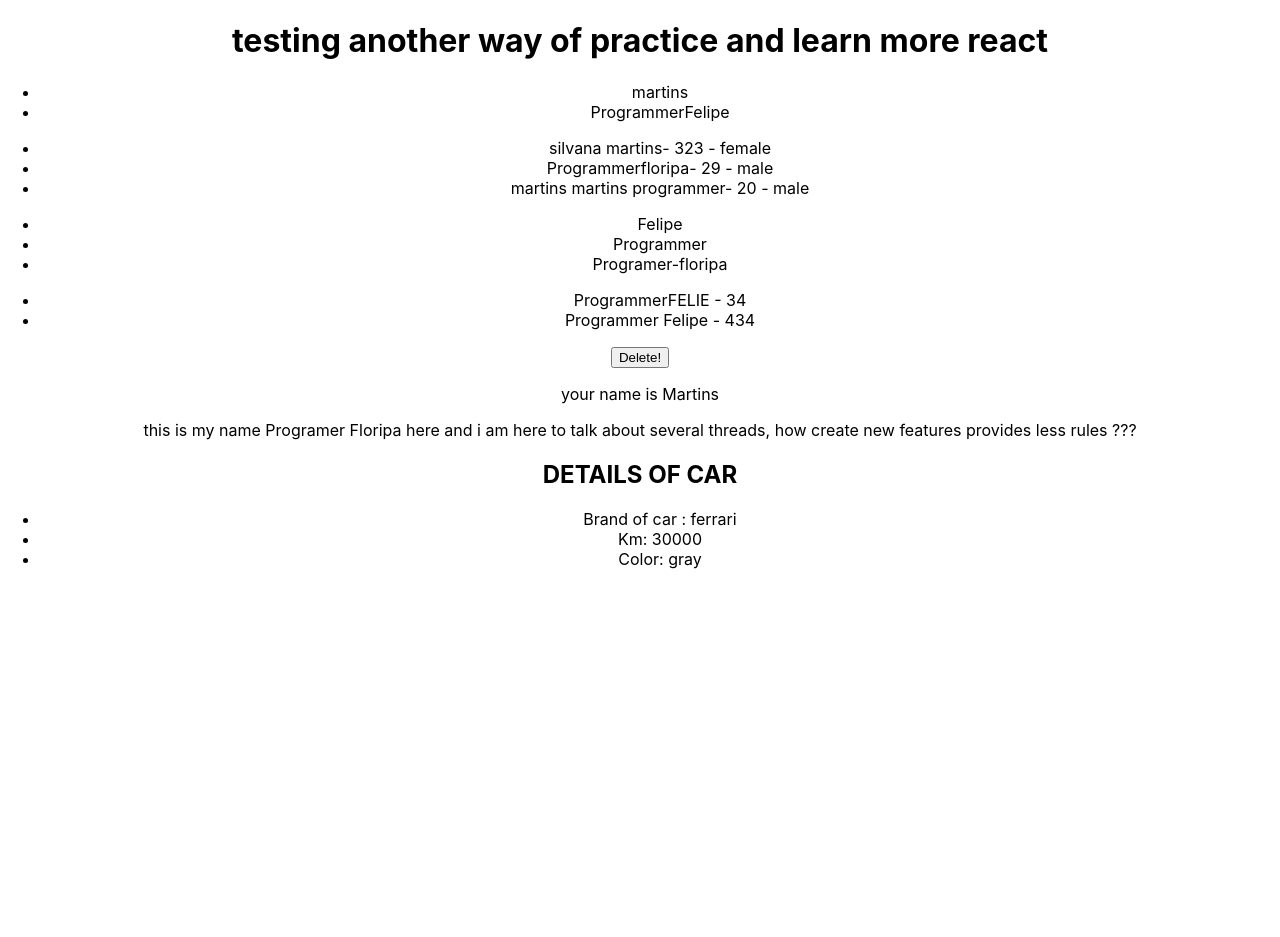
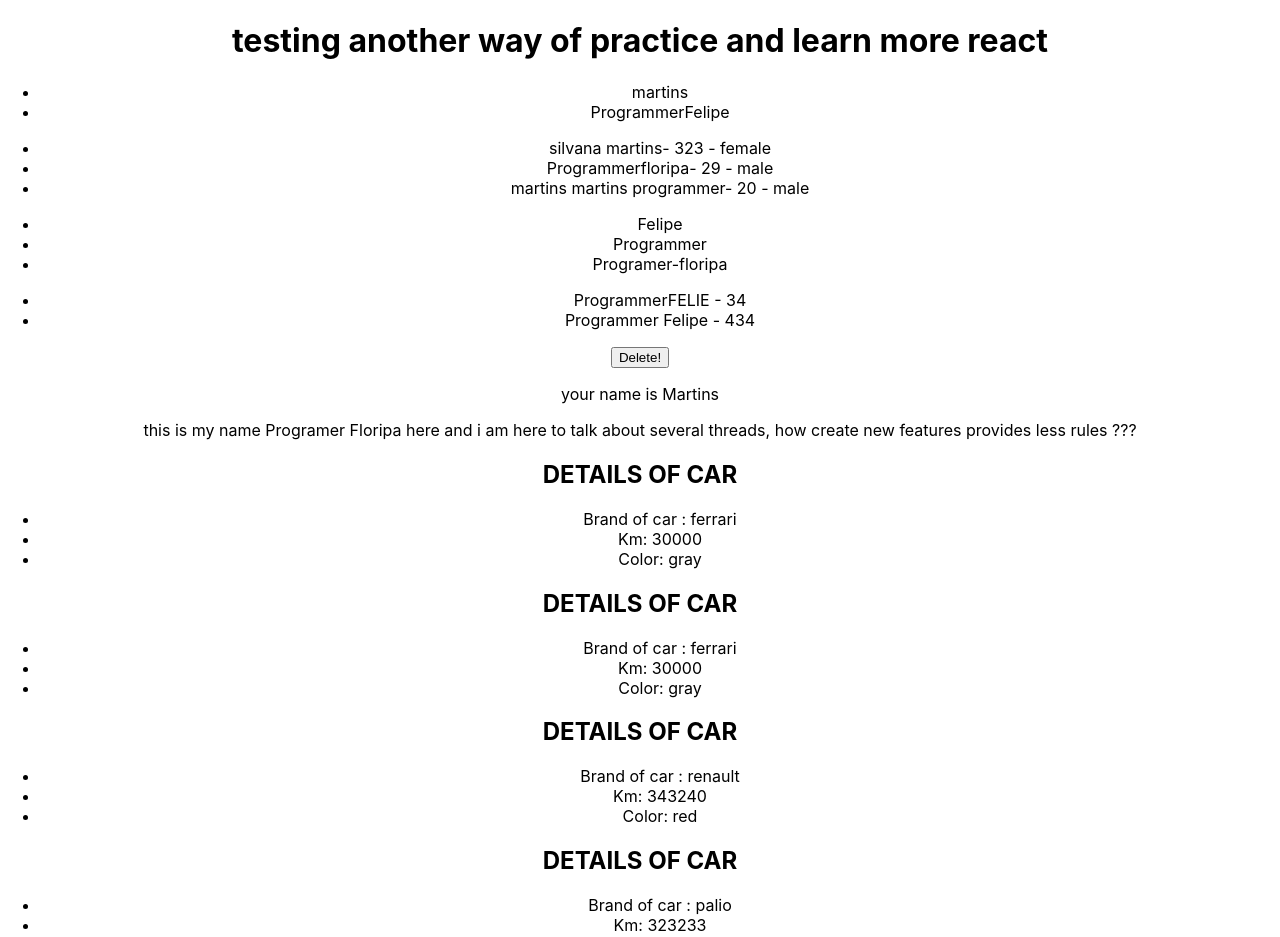
Before and after one commit to felipe-programador-18/remember-little-bit-react, a React (Create React App) app in the folder practice-react/: page / in a window 1280 px wide. Shown: the top 937 px of the page. Before the commit the page ends 800 px from the top, so only its background shows below. Built offline with nearby package versions, Linux system fonts and the light colour scheme.

Commit message:
c10-adding new dates

```diff
--- a/practice-react/src/App.js
+++ b/practice-react/src/App.js
@@ -22,6 +22,9 @@ const AddingFunction = () => {
 
 }
 function App() {
+  const cars = [{id:1, brand:'palio', color:'red', km:323233, newbrand:true},
+  {id:2,brand:'fiesta', color:'green' , km:3234, newbrand:true},
+{id:3, brand:'newiss', color:'orange' , km:32, newbrand:true}]
   const [list]= useState(['Felipe','Programmer','Programer-floripa'])
 
   //create example real if went date about database ?
@@ -61,7 +64,12 @@ function App() {
        <CreateAnotherPrac/>
        <CreateAllprops name='Programer Floripa here' />
 
-       <PracticeLitteMore brand='ferrari' km={30000} color='gray'  />
+       <PracticeLitteMore brand='ferrari' km={30000} color='gray' newbrand={false}  />
+       <PracticeLitteMore brand='ferrari' km={30000} color='gray' newbrand={false}  />
+       <PracticeLitteMore brand='renault' km={343240} color='red'  newbrand={true}  />
+
+       {cars.map((car) => (<PracticeLitteMore brand={car.brand} color={car.color}  km={car.km}  newbrand={true}  />))}
+
     </div>
   );
 }
```
